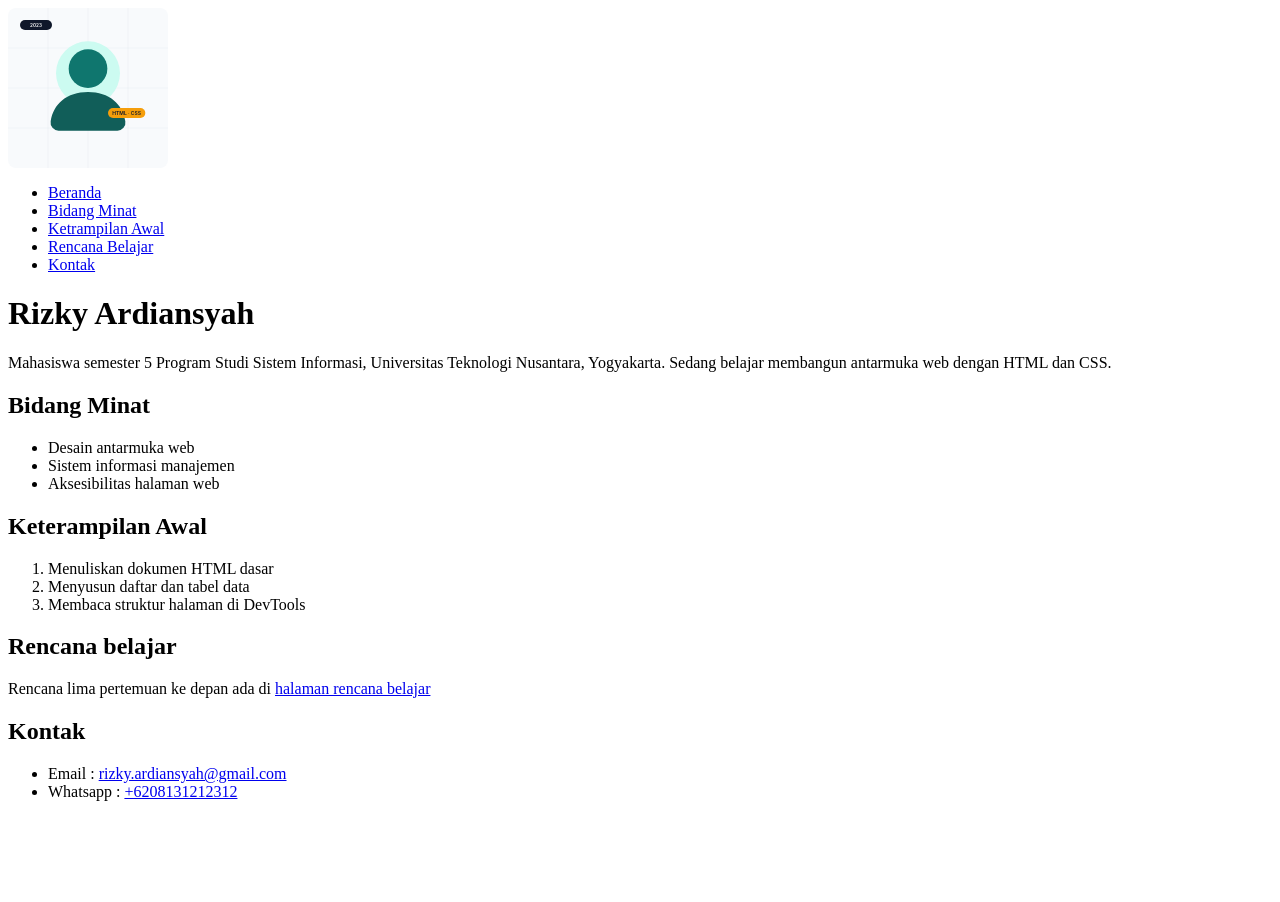
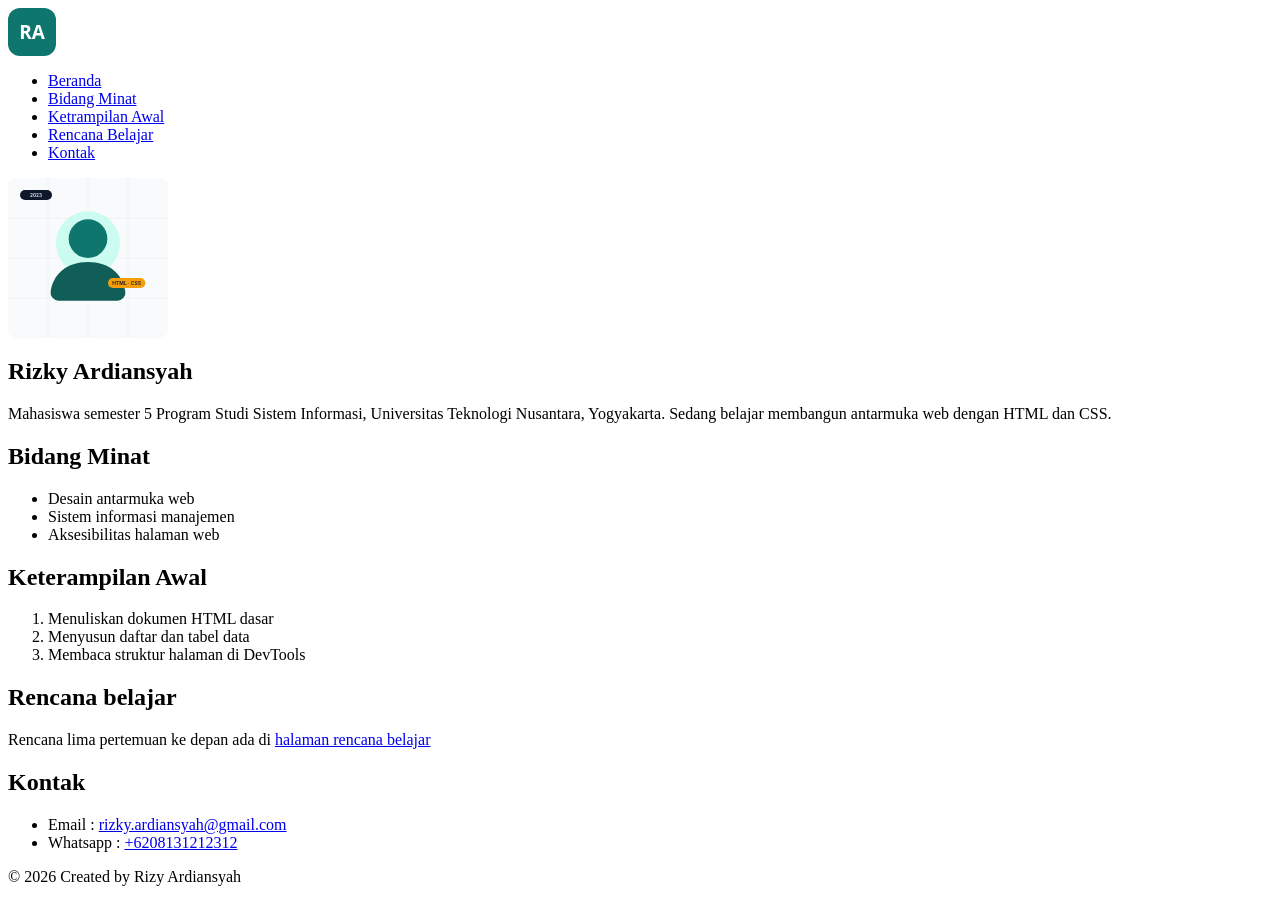
Before and after one commit to fast-ibbi/web-profile, a plain HTML site: page web-profile-sematic/index.html in a window 1280 px wide. Before the commit the page ends 817 px from the top, so only its background shows below. Drawn offline with Linux system fonts and the light colour scheme.

Commit message:
selesai semantic html

```diff
--- a/web-profile-sematic/index.html
+++ b/web-profile-sematic/index.html
@@ -9,9 +9,11 @@
 </head>
 <body>
     <header>
-        <img src="img/avatar-rizky.svg"
+       <a href="index.html">
+         <img src="img/logo-rizky.svg"
                 alt="Ilustrasi profil Rizky Ardiansyah"
-                width="160" height="160">
+                width="48" height="48">
+       </a>
     </header>
 
     <nav>
@@ -25,31 +27,43 @@
         </ul>
     </nav>
 
+    <main>
+        <section id="profil">
+            <img src="img/avatar-rizky.svg"
+                alt="Ilustrasi profil Rizky Ardiansyah"
+                width="160" height="160">
+            <h1>Rizky Ardiansyah</h1>
+            <p>Mahasiswa semester 5 Program Studi Sistem Informasi, Universitas Teknologi Nusantara, Yogyakarta. Sedang belajar membangun antarmuka web dengan HTML dan CSS.</p>
+        </section>
 
-    <h1>Rizky Ardiansyah</h1>
 
-    <p>Mahasiswa semester 5 Program Studi Sistem Informasi, Universitas Teknologi Nusantara, Yogyakarta. Sedang belajar membangun antarmuka web dengan HTML dan CSS.</p>
-
-    <h2 id="bidang">Bidang Minat</h2>
+        <section id="bidang">
+            <h2>Bidang Minat</h2>
             <ul>
                 <li>Desain antarmuka web</li>
                 <li>Sistem informasi manajemen</li>
                 <li>Aksesibilitas halaman web</li>
             </ul>
+        </section>
 
-    <h2 id="ketrampilan">Keterampilan Awal</h2>
+        <section id="ketrampilan">
+            <h2>Keterampilan Awal</h2>
             <ol>
                 <li>Menuliskan dokumen HTML dasar</li>
                 <li>Menyusun daftar dan tabel data</li>
                 <li>Membaca struktur halaman di DevTools</li>
             </ol>
+        </section>
 
+        <section id="rencana">
             <h2 id="rencana">Rencana belajar</h2>
             <p>Rencana lima pertemuan ke depan ada di
                 <a href="rencana.html">
                     halaman rencana belajar</a>
             </p>
+        </section>
 
+        <section id="kontak">
             <h2 id="kontak">Kontak</h2>
             <ul>
                 <li>Email :
@@ -62,5 +76,11 @@
                     <a href=""></a>
                 </li>
             </ul>
+        </section>
+    </main>
+
+    <footer>
+        <p>&copy; 2026 Created by Rizy Ardiansyah</p>
+    </footer>
 </body>
 </html>
```
Lines whose indentation alone changed are shown as unchanged.
